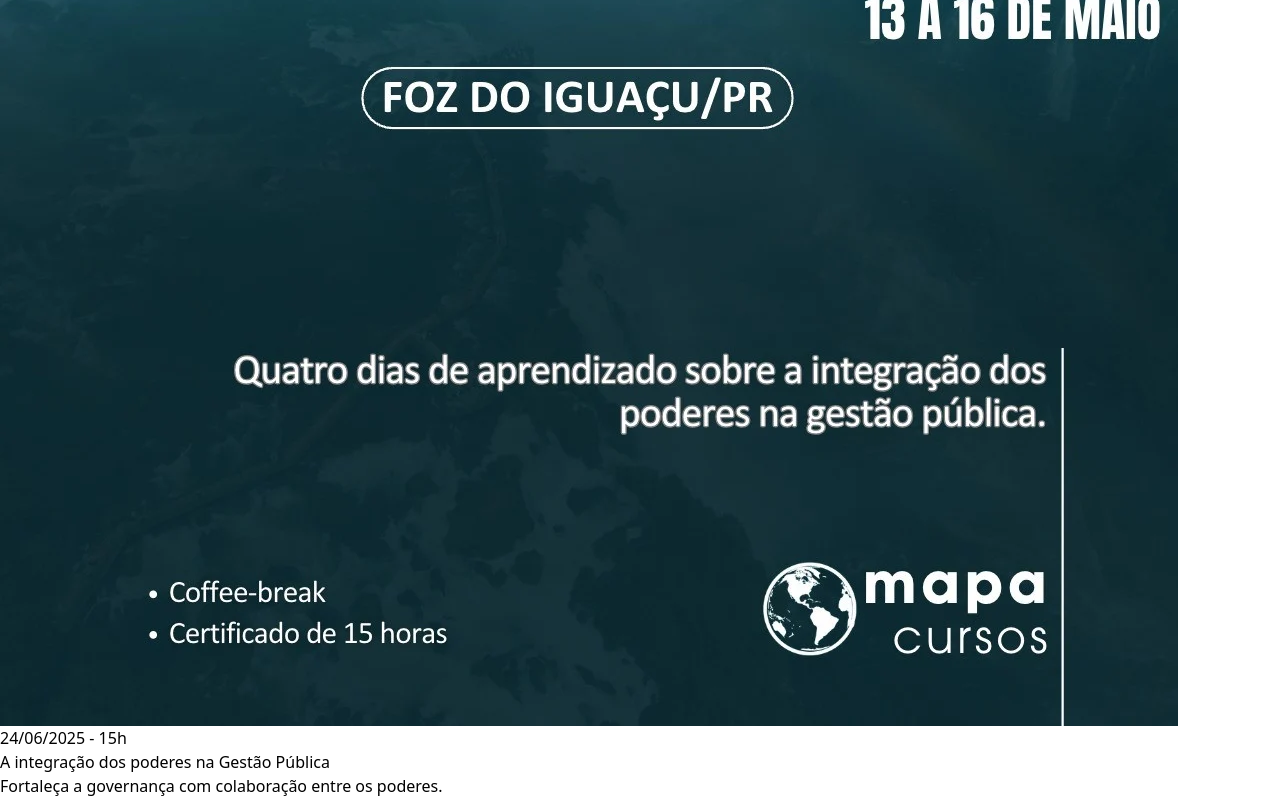
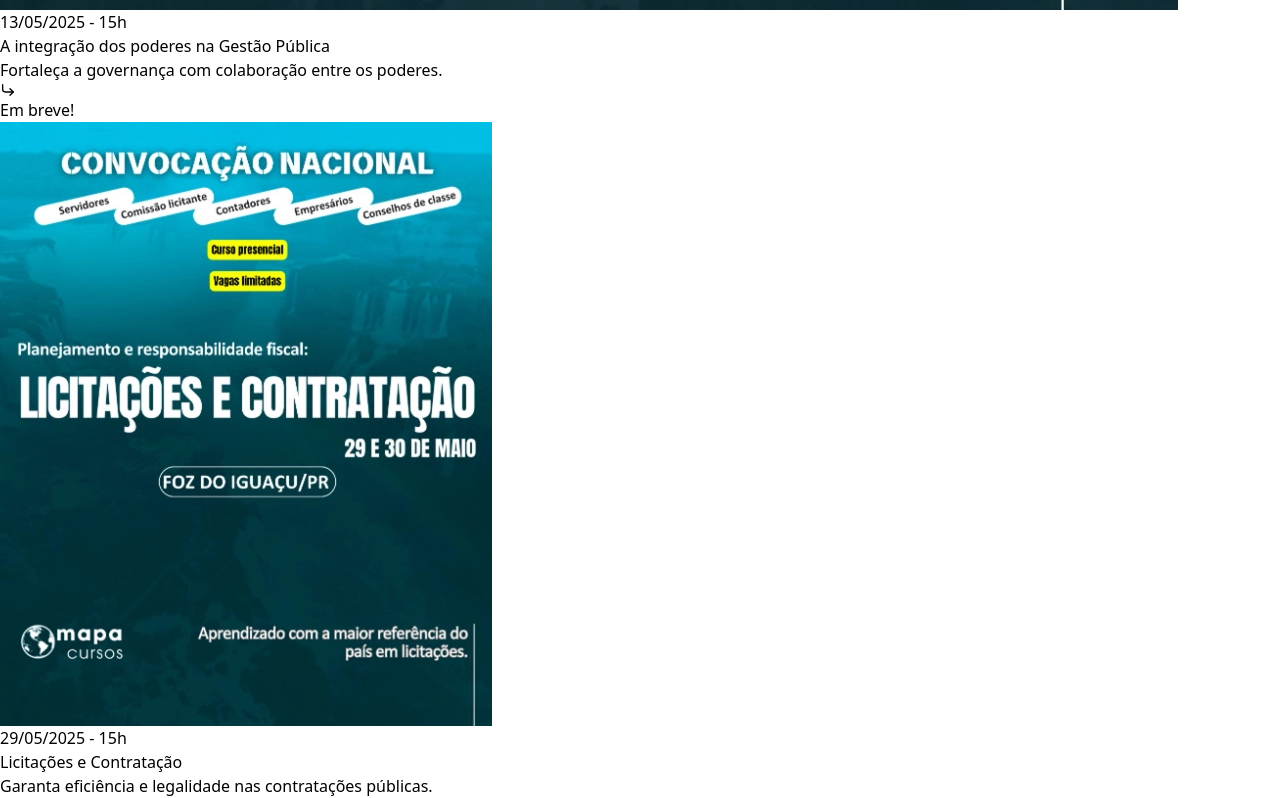
Before and after one commit to EdisonMatos/LP-Mapa-cursos, a React (Vite) app: page / in a window 1280 px wide. Shown: the part 2720-3518 px from the top of the page. Built offline with nearby package versions, Linux system fonts and the light colour scheme; a web font is replaced by a local one.

Commit message:
feat: Atualiza detalhes nos próximos cursos

```diff
--- a/src/components/sections/ProximosCursos.jsx
+++ b/src/components/sections/ProximosCursos.jsx
@@ -23,7 +23,7 @@ export default function ProximosCursos() {
           <MotionDivDownToUp>
             <div className="flex justify-center w-full">
               <div className="flex flex-col w-full gap-8 ">
-                <div className="flex flex-col tablet1:flex-row tablet1:items-start items-center gap-4 desktop1:flex-row desktop1:items-start desktop1:justify-evenly">
+                <div className="flex flex-col items-center gap-4 tablet1:flex-row tablet1:items-start desktop1:flex-row desktop1:items-start desktop1:justify-evenly">
                   <CardHeroCursos
                     imageUrl={imgCurso1}
                     title="Improbidade e Controle de Contas"
@@ -35,20 +35,20 @@ export default function ProximosCursos() {
                   />
 
                   <CardHeroCursos
-                    imageUrl={imgCurso2}
-                    title="Licitações e Contratação"
-                    date={content.texts.features.card2.date}
-                    description="Garanta eficiência e legalidade nas contratações públicas."
+                    imageUrl={imgCurso3}
+                    title="A integração dos poderes na Gestão Pública"
+                    date={content.texts.features.card3.date}
+                    description="Fortaleça a governança com colaboração entre os poderes."
                     labelButton="Em breve!"
                     buttonColor="bg-black/30"
                     className=""
                   />
 
                   <CardHeroCursos
-                    imageUrl={imgCurso3}
-                    title="A integração dos poderes na Gestão Pública"
-                    date={content.texts.features.card3.date}
-                    description="Fortaleça a governança com colaboração entre os poderes."
+                    imageUrl={imgCurso2}
+                    title="Licitações e Contratação"
+                    date={content.texts.features.card2.date}
+                    description="Garanta eficiência e legalidade nas contratações públicas."
                     labelButton="Em breve!"
                     buttonColor="bg-black/30"
                     className=""
--- a/src/content/content.jsx
+++ b/src/content/content.jsx
@@ -241,7 +241,7 @@ const content = {
       card3: {
         img: featuresImg3,
         title: "Seminários e congressos",
-        date: "24/06/2025 - 15h",
+        date: "13/05/2025 - 15h",
         subtitle: "Eventos para atualização e networking profissional.",
         description: (
           <div>
```
